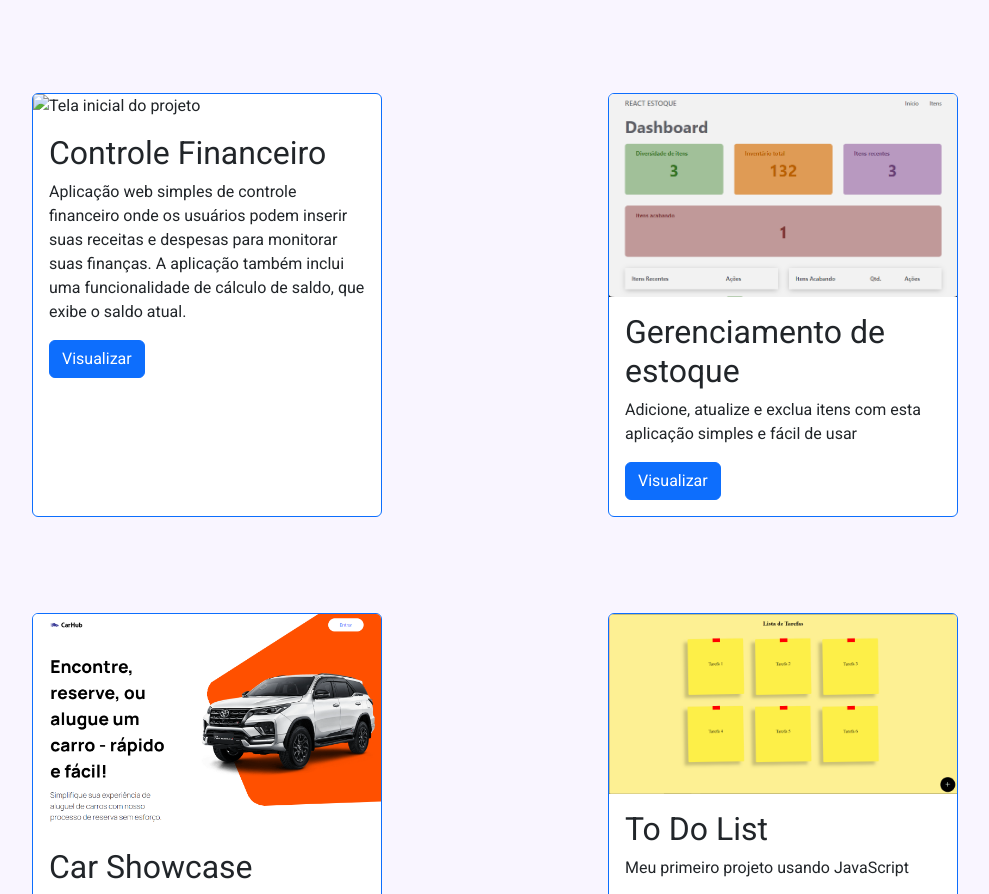
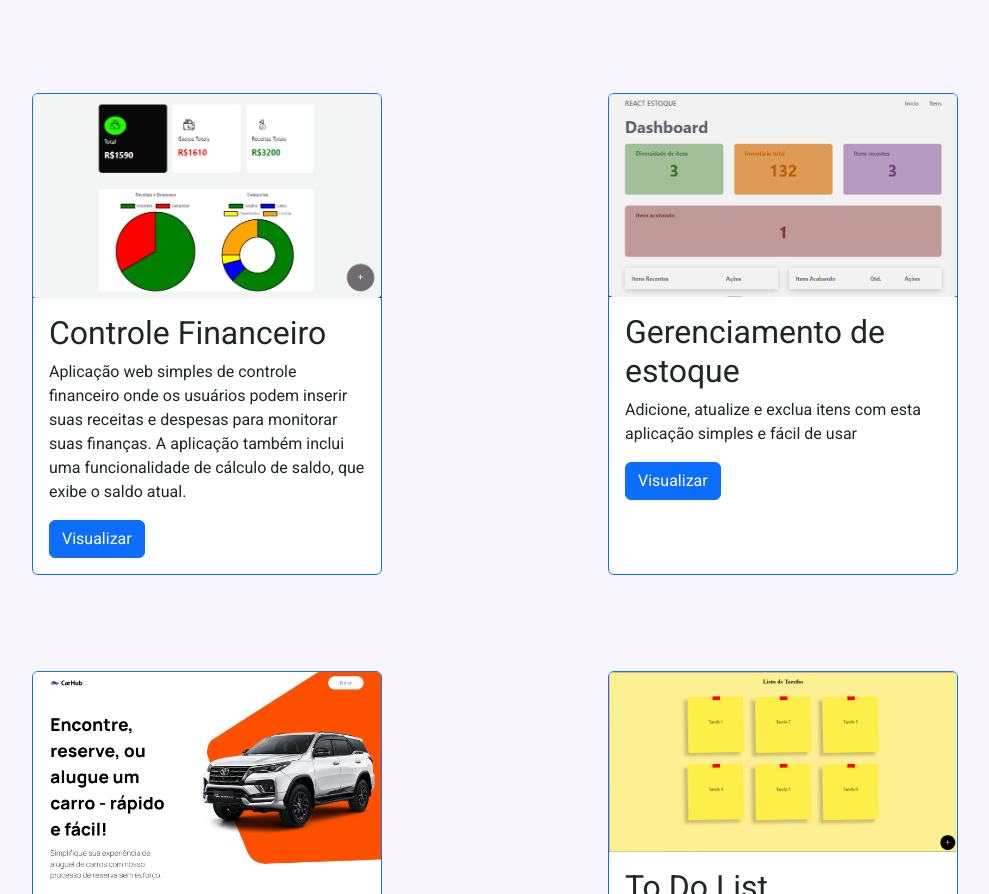
Before and after one commit to PatricioSA/patriciosa.github.io, a plain HTML site: page index.html in a window 1280 px wide. Shown: the part 2825-3719 px from the top of the page, without its empty margins (145-1134 px from the left). Drawn offline with nearby package versions, Linux system fonts and the light colour scheme.

Commit message:
renomear imagem

```diff
--- a/index.html
+++ b/index.html
@@ -138,7 +138,7 @@
             </div>
 
             <div data-aos="flip-right" data-aos-duration="2000" class="card my-5 m-lg-5" style="width: 350px;">
-                <img src="img/projetos/app1.png" alt="Tela inicial do projeto" class="card-img-top">
+                <img src="img/projetos/controle-financeiro.png" alt="Tela inicial do projeto" class="card-img-top">
                 <div class="card-body">
                     <h2 class="card-title">Controle Financeiro</h2>
                     <p class="card-text">
```
Also changed, not shown: img/projetos/controle-financeiro.png (added).
